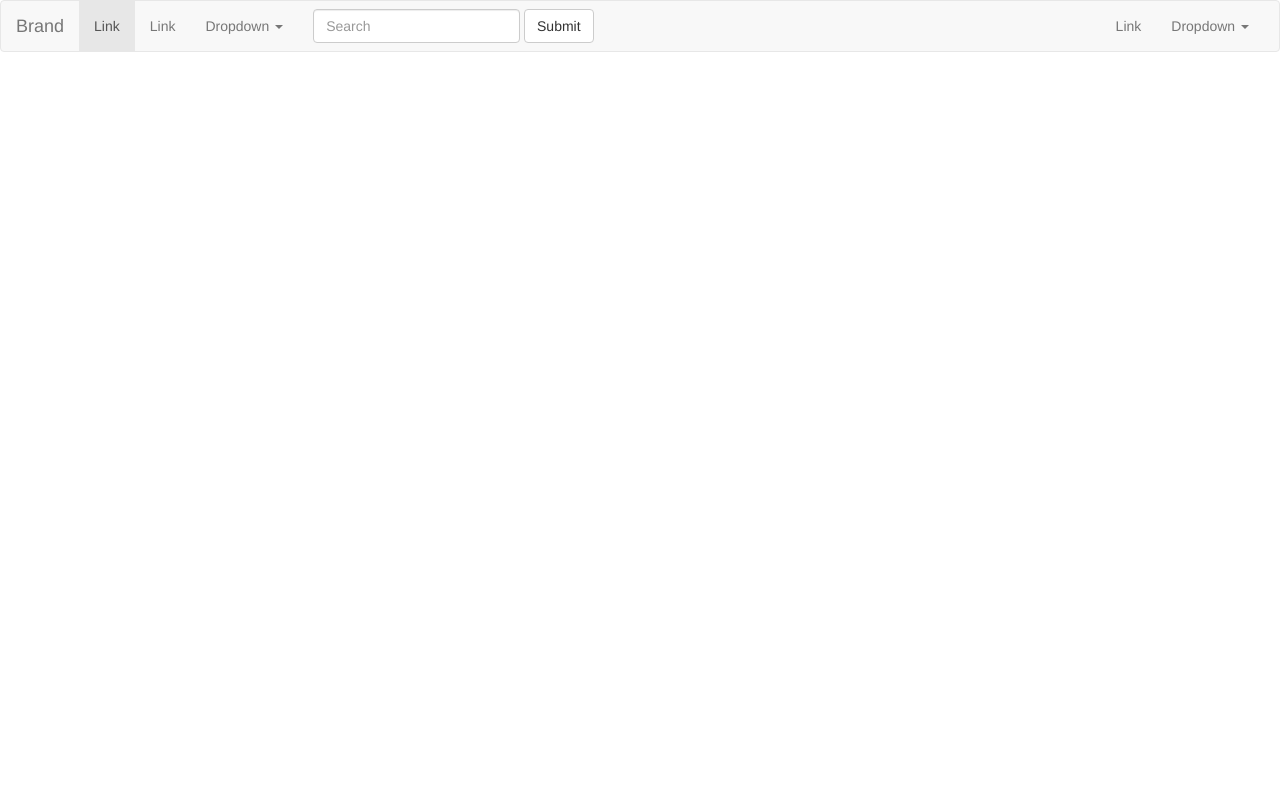
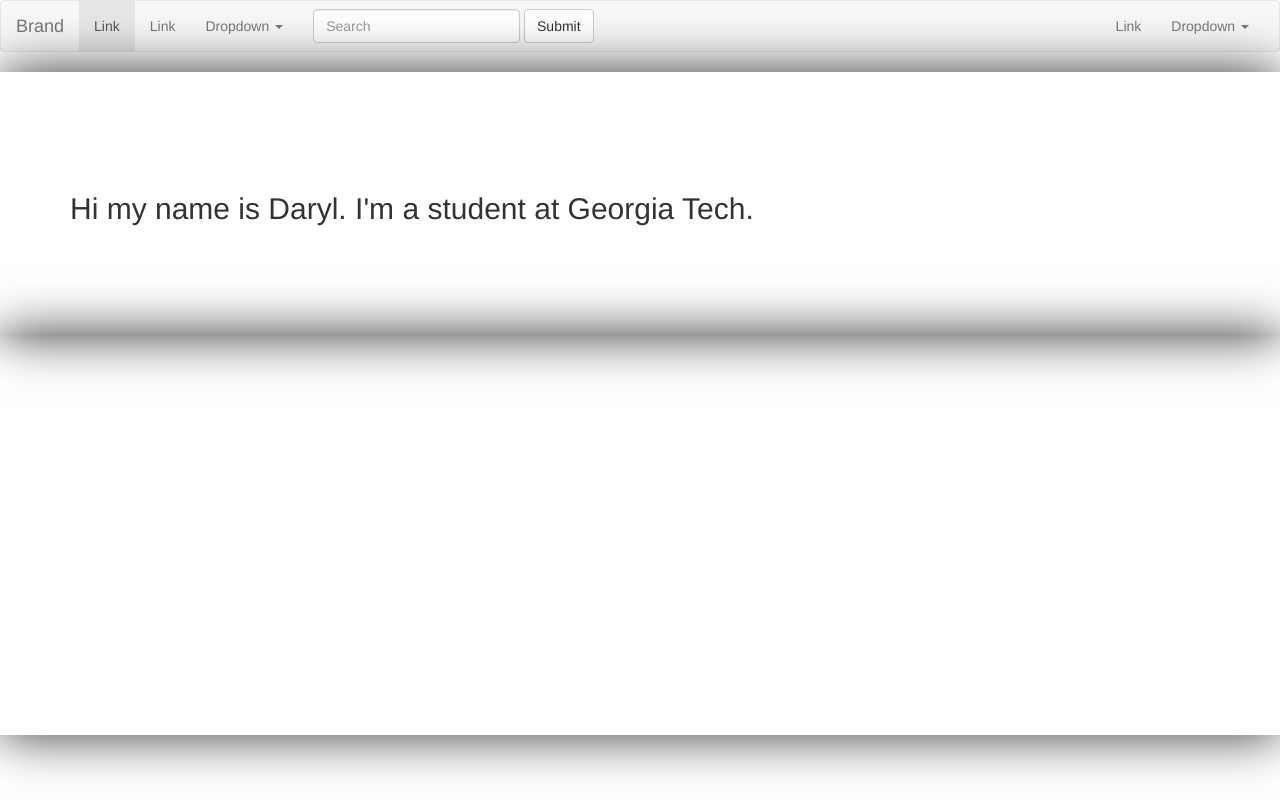
Before and after one commit to dhalima3/dhalima3.github.io, a plain HTML site: page index.html in a window 1280 px wide. Drawn offline with nearby package versions, Linux system fonts and the light colour scheme.

Commit message:
parallex

```diff
--- a/index.html
+++ b/index.html
@@ -75,10 +75,27 @@
 		  </div><!-- /.container-fluid -->
 		</nav>
   	</header>
+  	<!-- End of navbar -->
+
+  	<!-- Section 1 (Intro)-->
+  	<section id="intro" data-speed="6" data-type="background">
+  		<div class = "container">
+  			<div class="hero-unit">
+  				<h2>Hi my name is Daryl.  I'm a student at Georgia Tech.</h2>
+  			</div>
+  		</div>
+  	</section>
+  	<!-- End of Section 1-->
+
+  	<!--Section 2 (Home) -->
+  	<section id="home" data-speed="4" data-type="background"></section>
 
     <!-- jQuery (necessary for Bootstrap's JavaScript plugins) -->
     <script src="https://ajax.googleapis.com/ajax/libs/jquery/1.11.0/jquery.min.js"></script>
     <!-- Include all compiled plugins (below), or include individual files as needed -->
     <script src="js/bootstrap.min.js"></script>
+	<script src="js/jquery-1.6.1.min.js"></script>
+	<script src="js/init.js"></script>
+
   </body>
 </html>
```
